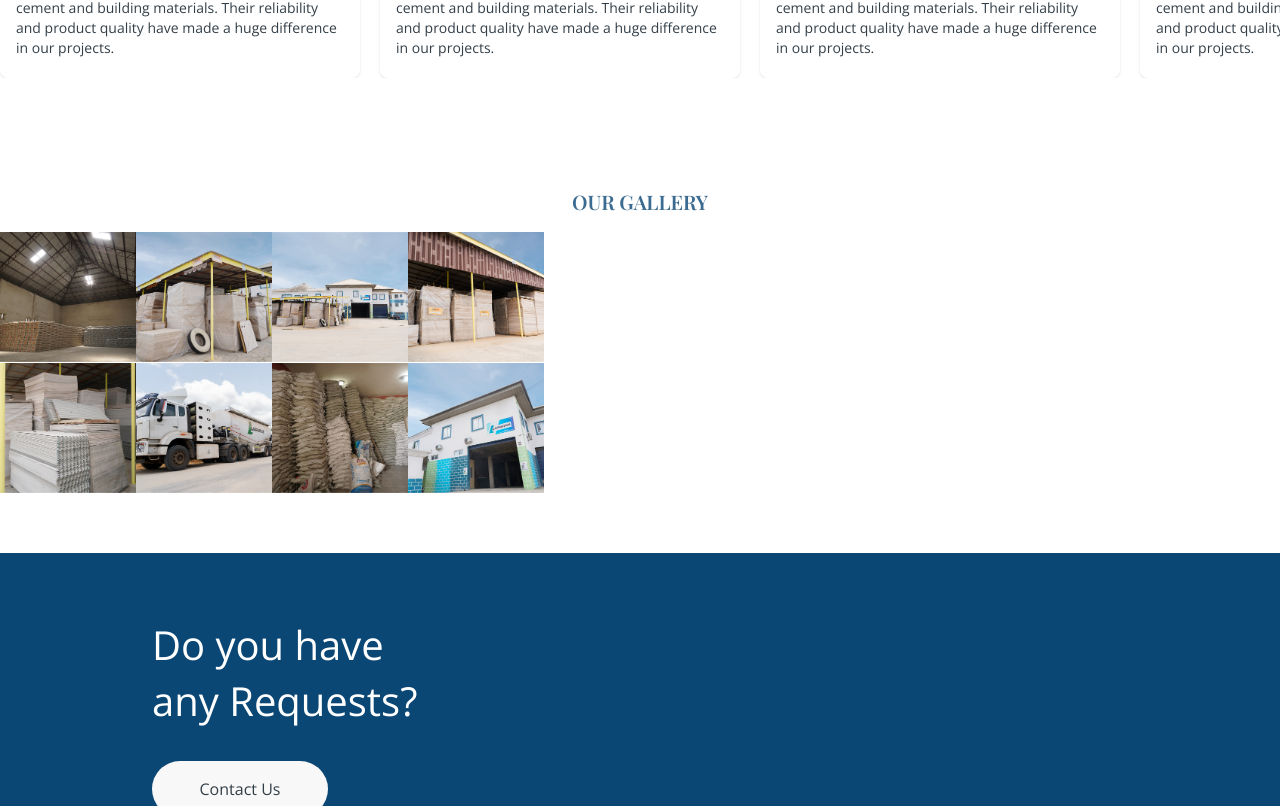
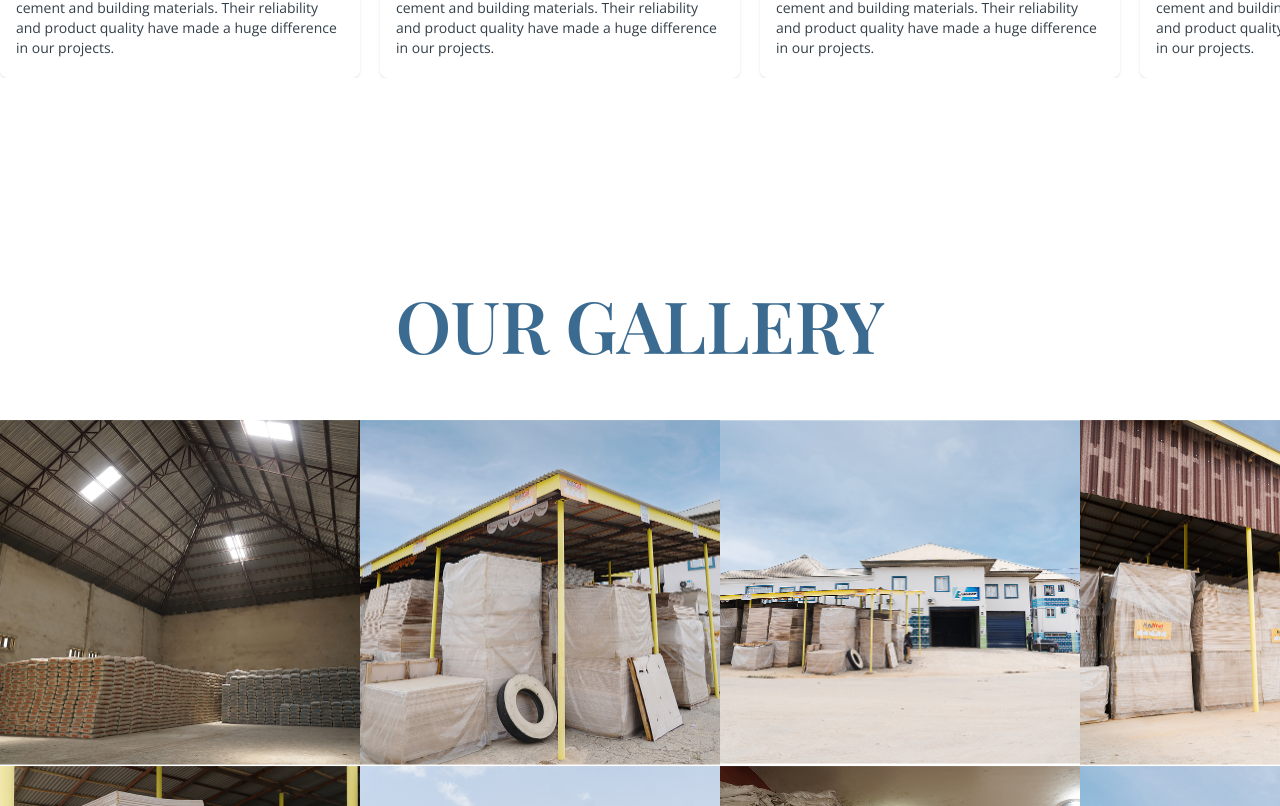
Before and after one commit to liljdot/Ubotex-ltd, a Next.js app: page / in a window 1280 px wide. Shown: the part 6854-7660 px from the top of the page. Built offline with nearby package versions, Linux system fonts and the light colour scheme; a web font is replaced by a local one.

Commit message:
Enhance GallerySection layout with responsive spacing and typography adjustments

```diff
--- a/src/app/components/home/GallerySection.tsx
+++ b/src/app/components/home/GallerySection.tsx
@@ -21,10 +21,10 @@ const GallerySection: React.FC = () => {
 
     return (
         <>
-            <section className="flex flex-col gap-4 py-15">
-                <h1 className="text-primary text-xl font-semibold opacity-80 text-center">OUR GALLERY</h1>
+            <section className="flex flex-col gap-4 md:gap-8 lg:gap-12 xl:gap-15 py-15 md:py-20 lg:py-30 xl:py-40">
+                <h1 className="text-primary text-xl sm:text-2xl md:text-3xl lg:text-5xl xl:text-7xl font-semibold opacity-80 text-center">OUR GALLERY</h1>
 
-                <div className="grid grid-flow-col grid-rows-2 auto-cols-[136px] auto-rows-[136px] gap-0 overflow-scroll">
+                <div className="grid grid-flow-col grid-rows-2 auto-cols-[136px] xl:auto-cols-[360px] auto-rows-[136px] xl:auto-rows-[360px] gap-0 overflow-scroll">
                     {images.map((image: any, index: number) => <GalleryImage key={`gallery-image-${index}`} image={image} />)}
                 </div>
             </section>
```
